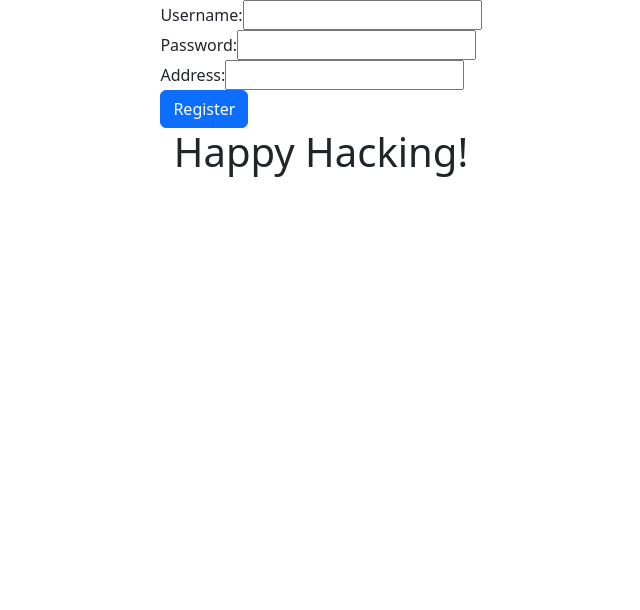
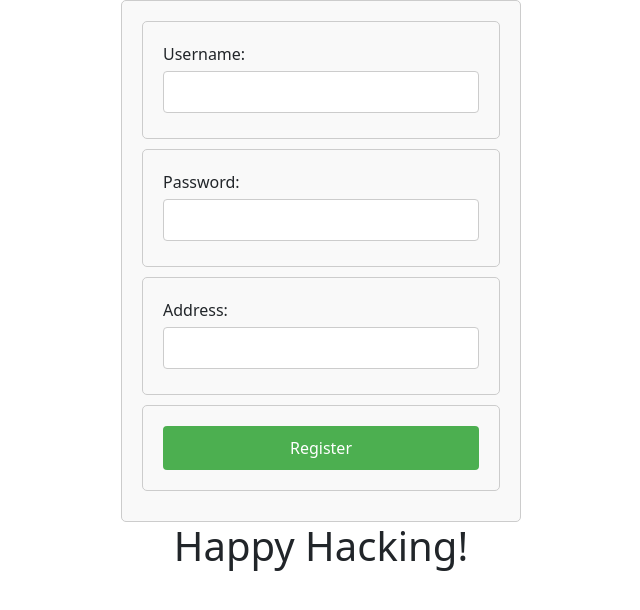
Before and after one commit to SanRaph/fullstack_messaging_frontend, a React (Create React App) app: page / in a window 1280 px wide. Shown: the top 610 px of the page, without its empty margins (319-959 px from the left). Built offline with nearby package versions, Linux system fonts and the light colour scheme.

Commit message:
complete styling

```diff
--- a/src/Registration.css
+++ b/src/Registration.css
@@ -1,6 +1,35 @@
-.Div {
+
+ .registration-form-container {
+    max-width: 400px;
+    margin: 0 auto;
+    padding: 20px;
+    border: 1px solid #ccc;
+    border-radius: 5px;
+    background-color: #f9f9f9;
+  }
+
+  .registration-form-container form div {
+    margin-bottom: 10px;
+  }
+
+  .registration-form-container input {
     width: 100%;
-    display: flex;
-    justify-content: center;
-    align-items: center;
+    padding: 8px;
+    margin: 5px 0;
+    border-radius: 4px;
+    border: 1px solid #ccc;
   }
+
+  .registration-form-container button {
+    width: 100%;
+    padding: 10px;
+    background-color: #4CAF50;
+    color: white;
+    border: none;
+    border-radius: 4px;
+    cursor: pointer;
+  }
+
+  .registration-form-container button:hover {
+    background-color: #45a049;
+  }
--- a/src/Registration.js
+++ b/src/Registration.js
@@ -27,29 +27,29 @@ const Registration = () => {
 
     return(
 
-        <div className="Div">
+        <div className="registration-form-container">
         <form >
           {/* Name Input */}
-          <div>
+          <div className='registration-form-container input'>
             <label htmlFor="name">Username:</label>
             <input type="text" id="username" name="username" value={formData.username} onChange={handleChange} required/>
           </div>
 
 
           {/* Password Input */}
-          <div>
+          <div className='registration-form-container input'>
             <label htmlFor="password">Password:</label>
             <input type="password" id="password" name="password" value={formData.password} onChange={handleChange} required/>
           </div>
 
           {/* Confirm Password Input */}
-          <div>
+          <div className='registration-form-container input'>
             <label htmlFor="confirmPassword">Address:</label>
             <input type="text" id="address" name="address" value={formData.address} onChange={handleChange} required/>
           </div>
 
           {/* Submit Button */}
-          <div>
+          <div className='registration-form-container button registration-form-container button:hover'>
             <Button bg="primary" type="submit">Register</Button>
           </div>
         </form>
```
